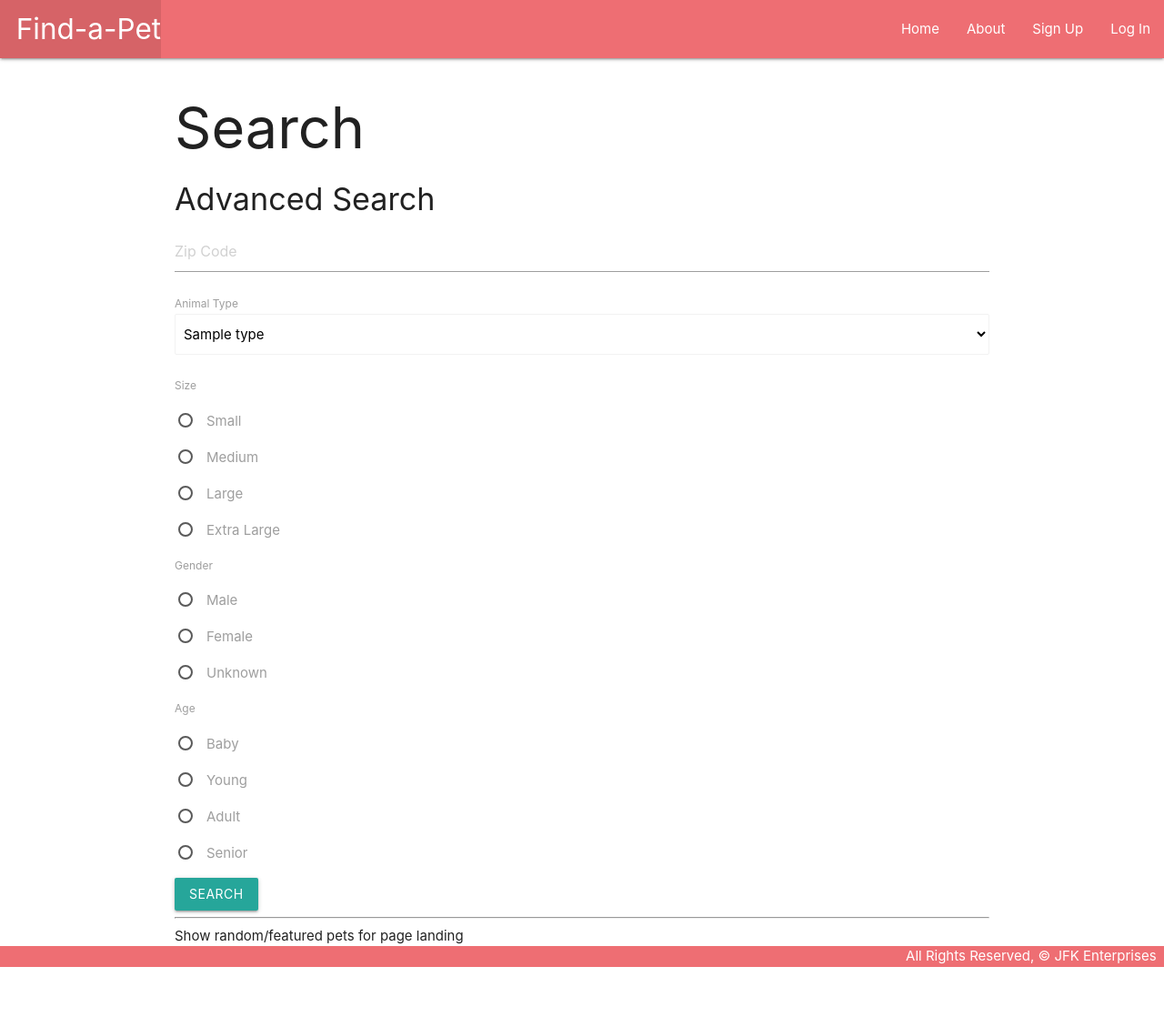
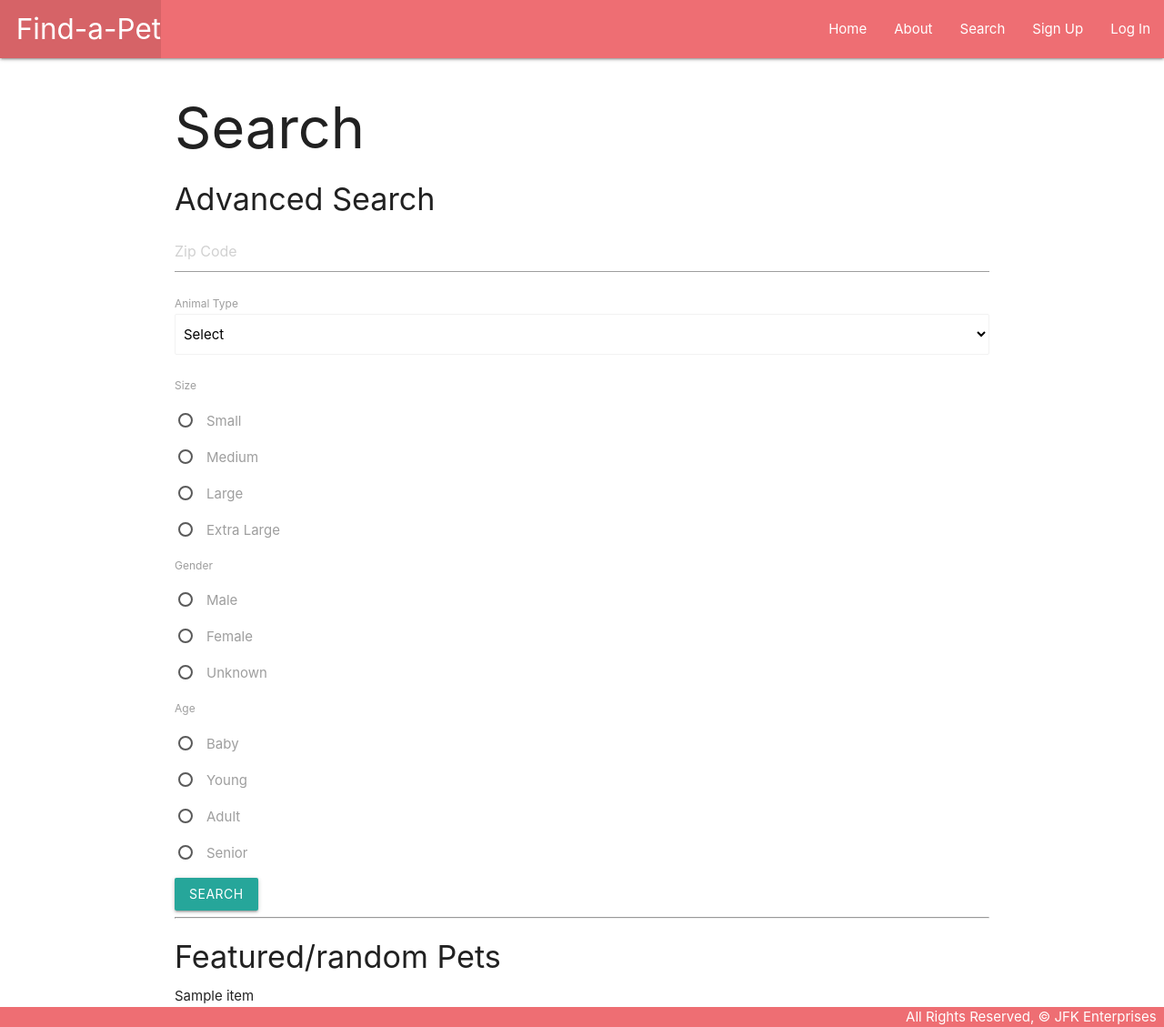
Before and after one commit to kennyyseo/find-a-pet, a Django app: page /search/ in a window 1280 px wide. Shown: the whole page at 91% size. Before the commit the page ends 1063 px from the top, so only its background shows below. Run offline with Django 3.2, Linux system fonts and the light colour scheme; tables that the repository leaves empty hold one stand-in row (values such as "Sample post"); a database or web service that is not in the repository returns one stand-in record (values such as "Sample title"); data that the repository does not hold is empty.

Commit message:
Advanced search functionality

```diff
--- a/main_app/templates/base.html
+++ b/main_app/templates/base.html
@@ -1,20 +1,14 @@
 {% load static %}
 <!DOCTYPE html>
 <html lang="en">
+
 <head>
   <meta charset="UTF-8" />
   <meta name="viewport" content="width=device-width, initial-scale=1.0" />
   <meta http-equiv="X-UA-Compatible" content="ie=edge" />
   <title>Find-a-Pet</title>
-    <link
-      rel="stylesheet"
-      href="https://cdnjs.cloudflare.com/ajax/libs/materialize/1.0.0/css/materialize.min.css"
-    />
-    <link
-      rel="stylesheet"
-      type="text/css"
-      href="{% static 'css/style.css' %}"
-    />
+  <link rel="stylesheet" href="https://cdnjs.cloudflare.com/ajax/libs/materialize/1.0.0/css/materialize.min.css" />
+  <link rel="stylesheet" type="text/css" href="{% static 'css/style.css' %}" />
 </head>
 
 <body>
@@ -29,6 +23,7 @@
         <ul class="right">
           <li><a href="{% url 'index' %}">Home</a></li>
           <li><a href="{% url 'about' %}">About</a></li>
+          <li><a href="{% url 'search' %}">Search</a></li>
           {% if user.is_authenticated %}
           <li><a href="{% url 'favorites' %}">My Favorites</a></li>
           <li><a href="{% url 'logout' %}">Log Out</a></li>
@@ -47,4 +42,5 @@
     </div>
   </footer>
 </body>
+
 </html>
--- a/main_app/templates/search.html
+++ b/main_app/templates/search.html
@@ -4,7 +4,9 @@
 
 <h4>Advanced Search</h4>
 
-<form action="" method="POST">
+<form action="/search/" method="POST">
+
+    {% csrf_token %}
 
     <div class="input-field">
         <input placeholder="Zip Code" id="zip_code" type="text" class="validate" name="zip_code"
@@ -13,8 +15,10 @@
 
     <label for="pet_type">Animal Type</label>
     <select name="pet_type" class="browser-default">
+        <option value='' disabled selected>Select</option>
         {% for type in animal_types.types %}
-        <option value="{{ type.name }}">{{ type.name }}</option>
+        <option value="{{ type.name }}" {% if request.POST.pet_type == type.name %} selected {% endif %}>{{ type.name }}
+        </option>
         {% endfor %}
     </select>
     <br />
@@ -22,25 +26,25 @@
     <label>Size</label>
     <p>
         <label>
-            <input type="radio" name="size" value="small">
+            <input type="radio" name="size" value="small" {% if request.POST.size == 'small' %} checked {% endif %}>
             <span>Small</span>
         </label>
     </p>
     <p>
         <label>
-            <input type="radio" name="size" value="medium">
+            <input type="radio" name="size" value="medium" {% if request.POST.size == 'medium' %} checked {% endif %}>
             <span>Medium</span>
         </label>
     </p>
     <p>
         <label>
-            <input type="radio" name="size" value="large">
+            <input type="radio" name="size" value="large" {% if request.POST.size == 'large' %} checked {% endif %}>
             <span>Large</span>
         </label>
     </p>
     <p>
         <label>
-            <input type="radio" name="size" value="xlarge">
+            <input type="radio" name="size" value="xlarge" {% if request.POST.size == 'xlarge' %} checked {% endif %}>
             <span>Extra Large</span>
         </label>
     </p>
@@ -48,19 +52,21 @@
     <label>Gender</label>
     <p>
         <label>
-            <input type="radio" name="gender" value="male">
+            <input type="radio" name="gender" value="male" {% if request.POST.gender == 'male' %} checked {% endif %}>
             <span>Male</span>
         </label>
     </p>
     <p>
         <label>
-            <input type="radio" name="gender" value="female">
+            <input type="radio" name="gender" value="female" {% if request.POST.gender == 'female' %} checked
+                {% endif %}>
             <span>Female</span>
         </label>
     </p>
     <p>
         <label>
-            <input type="radio" name="gender" value="unknown">
+            <input type="radio" name="gender" value="unknown" {% if request.POST.gender == 'unknown' %} checked
+                {% endif %}>
             <span>Unknown</span>
         </label>
     </p>
@@ -68,25 +74,25 @@
     <label>Age</label>
     <p>
         <label>
-            <input type="radio" name="age" value="baby">
+            <input type="radio" name="age" value="baby" {% if request.POST.age == 'baby' %} checked {% endif %}>
             <span>Baby</span>
         </label>
     </p>
     <p>
         <label>
-            <input type="radio" name="age" value="young">
+            <input type="radio" name="age" value="young" {% if request.POST.age == 'young' %} checked {% endif %}>
             <span>Young</span>
         </label>
     </p>
     <p>
         <label>
-            <input type="radio" name="age" value="adult">
+            <input type="radio" name="age" value="adult" {% if request.POST.age == 'adult' %} checked {% endif %}>
             <span>Adult</span>
         </label>
     </p>
     <p>
         <label>
-            <input type="radio" name="age" value="senior">
+            <input type="radio" name="age" value="senior" {% if request.POST.age == 'senior' %} checked {% endif %}>
             <span>Senior</span>
         </label>
     </p>
@@ -101,13 +107,17 @@
 {% if search_results %}
 
 <h4>Results</h4>
-{% for animal in search_results.animals %}
-<a href="/details/{{animal.id}}">{{animal.name}}</a>
-{% endfor %}
+<ol>
+    {% for animal in search_results.animals %}
+    <li><a href="/details/{{animal.id}}">{{animal.name}}</a></li>
+    {% endfor %}
+</ol>
 
 {% else %}
 
-Show random/featured pets for page landing
+<h4>Featured/random Pets</h4>
+
+{{ featured_pets }}
 
 
 {% endif %}
--- a/main_app/views.py
+++ b/main_app/views.py
@@ -11,7 +11,11 @@ from .models import Pet
 
 def index(request):
     animal_types = get_animal_types()
-    return render(request, 'index.html', {'animal_types': animal_types})
+    featured_pets = get_animals()
+    return render(request, 'index.html', {
+        'animal_types': animal_types,
+        'featured_pets': featured_pets
+    })
 
 
 def about(request):
@@ -21,14 +25,20 @@ def about(request):
 def search(request):
 
     animal_types = get_animal_types()
+    featured_pets = get_animals()
 
     parameters = {
-        "animal_types": animal_types
+        "animal_types": animal_types,
+        "featured_pets": featured_pets
+        # "limit": 50
     }
 
     if request.method == "POST":
-        zip_code = request.POST['zip_code']
-        animal_type = request.POST['pet_type']
+        zip_code = request.POST.get('zip_code', '')
+        animal_type = request.POST.get('pet_type', '')
+        size = request.POST.get('size', '')
+        gender = request.POST.get('gender', '')
+        age = request.POST.get('age', '')
 
         search = {}
 
@@ -37,6 +47,15 @@ def search(request):
 
         if zip_code:
             search['location'] = zip_code
+
+        if size:
+            search['size'] = size
+
+        if gender:
+            search['gender'] = gender
+
+        if age:
+            search['age'] = age
 
         search_string = f'?{urllib.parse.urlencode(search)}'
         local_animals = filter_animals(search_string)
@@ -74,8 +93,18 @@ def signup(request):
 
 def details(request, api_pet_id):
     animal = get_animal(api_pet_id)
-    db_pet = Pet.objects.get(api_pet_id=api_pet_id)
-    return render(request, 'details.html', {'animal': animal, 'pet': db_pet})
+
+    params = {
+        'animal': animal
+    }
+
+    try:
+        db_pet = Pet.objects.get(api_pet_id=api_pet_id)
+        params['pet'] = db_pet
+    except Pet.DoesNotExist:
+        pass
+
+    return render(request, 'details.html', params)
 
 
 def pets_update(request, pet_id):
```
Also changed, not shown: main_app/templates/index.html (+8 -0 lines). Lines whose indentation alone changed are shown as unchanged.
